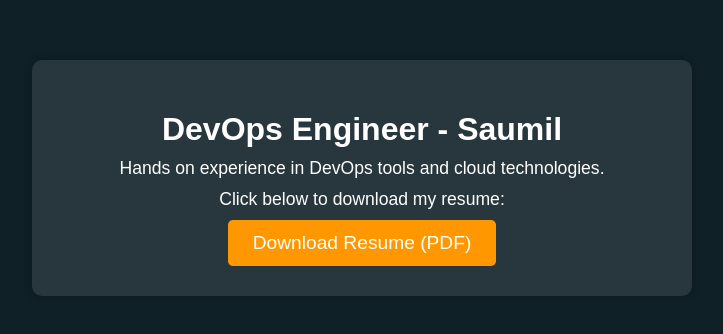
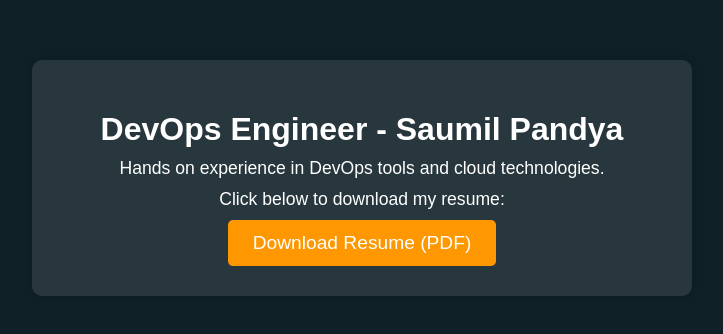
Before and after one commit to saumilp2025/saumil2025, a plain HTML site: page index.html in a window 1280 px wide. Shown: the part 222-556 px from the top of the page, without its empty margins (278-1001 px from the left). Drawn offline with Linux system fonts and the light colour scheme.

Commit message:
Update index.html

```diff
--- a/index.html
+++ b/index.html
@@ -50,7 +50,7 @@
 </head>
 <body>
     <div class="container">
-        <h1>DevOps Engineer - Saumil</h1>
+        <h1>DevOps Engineer - Saumil Pandya</h1>
         <p>Hands on experience in DevOps tools and cloud technologies.</p>
         <p>Click below to download my resume:</p>
         <a href="Saumil_Devops_2025.pdf" class="download-btn" download>Download Resume (PDF)</a>
```
